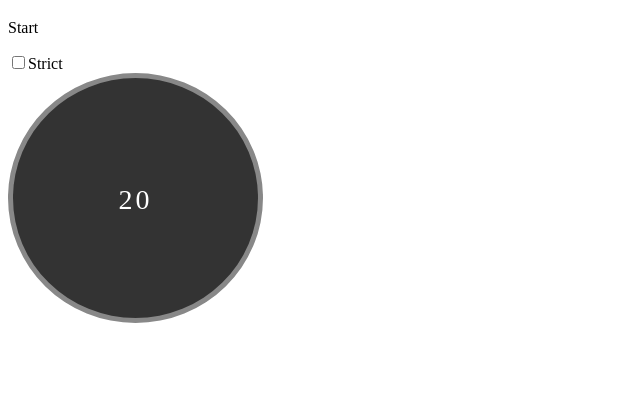
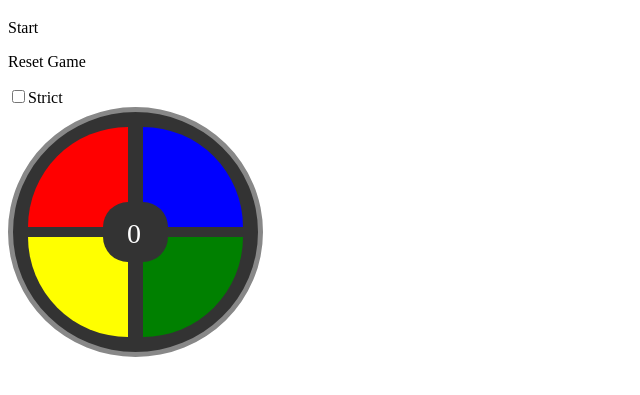
Before and after one commit to abregorivas/simon, a plain HTML site: page index.html in a window 1280 px wide. Shown: the part 61-456 px from the top of the page, without its empty margins (0-640 px from the left). Drawn offline with Linux system fonts and the light colour scheme.

```diff
--- a/index.html
+++ b/index.html
@@ -11,19 +11,20 @@
   <div class="container">
 <h1>Simon</h1>
   <p id="start">Start</p>
+  <p id="reset">Reset Game</p>
   <label for=""><input type="checkbox" />Strict</label>
 </div>
 
 <div class="game">
-  <canvas id="canvas1" width="100" height="100"></canvas>
-  <canvas id="canvas2" width="100" height="100"></canvas>
+<canvas id="canvas1" value="0" width="100" height="100"></canvas>
+<canvas id="canvas2" value="1" width="100" height="100"></canvas>
 
-    <span id="score">20</span>
+  <span id="score">0</span>
 
-  <canvas id="canvas3" width="100" height="100"></canvas>
-  <canvas id="canvas4" width="100" height="100"></canvas>
+<canvas id="canvas3" value="2" width="100" height="100"></canvas>
+<canvas id="canvas4" value="3" width="100" height="100"></canvas>
   </div>
 
-
+<script src="app.js"></script>
 </body>
 </html>
```
Lines whose indentation alone changed are shown as unchanged.
